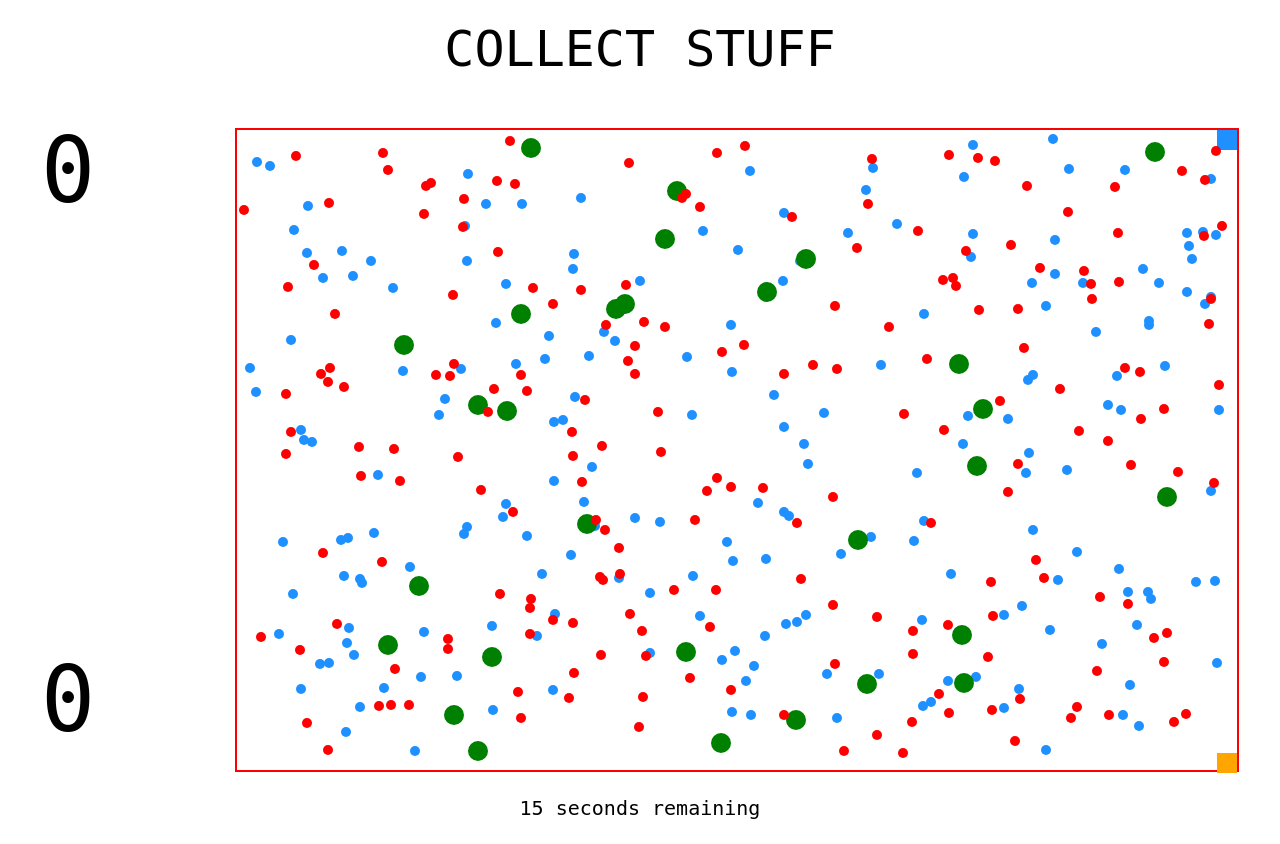
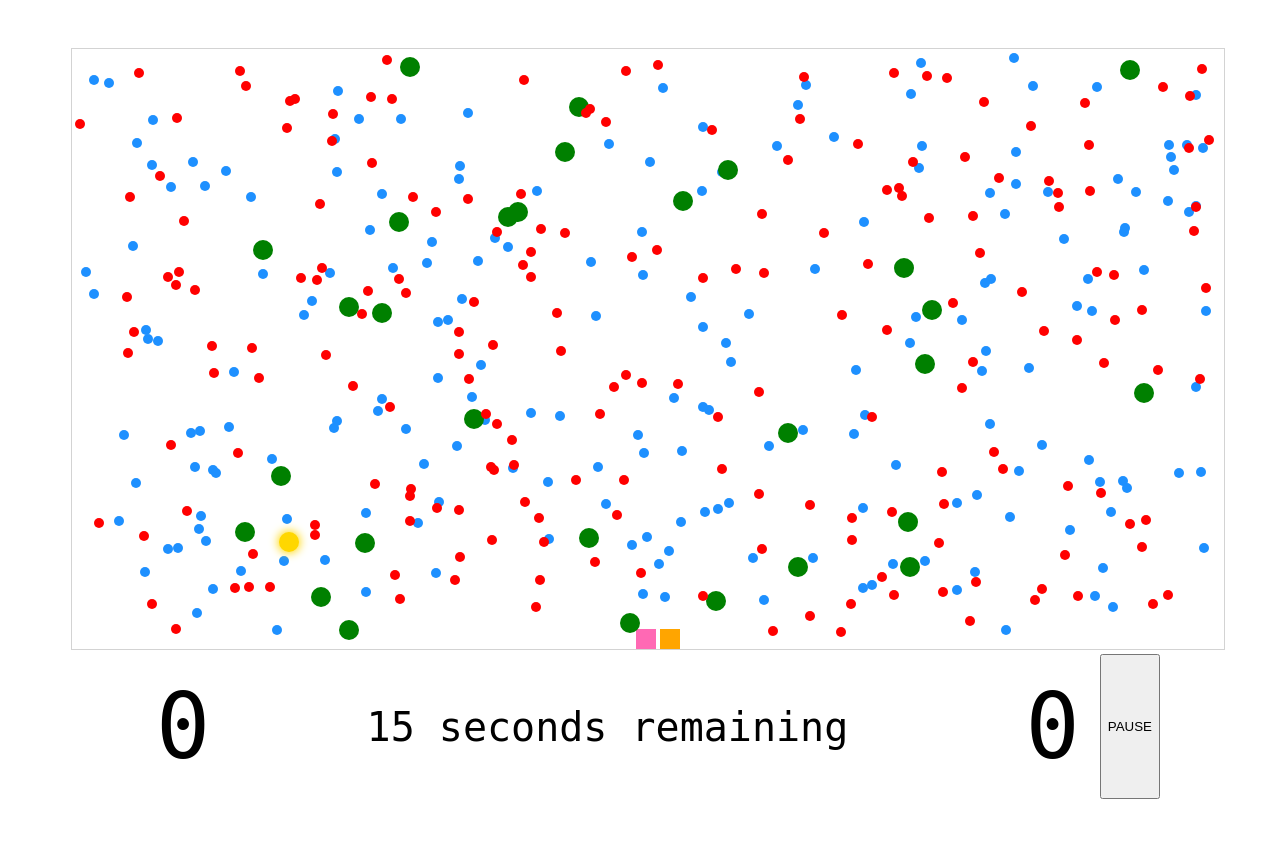
Before and after one commit to simonrramor/project-0, a PHP site: page /game.html in a window 1280 px wide. After the commit the page ends 799 px from the top, so only its background shows below. Run offline with PHP 8.4, Linux system fonts and the light colour scheme; some libraries are stand-ins or nearby versions.

Commit message:
added sound effects and mute button

```diff
--- a/game.html
+++ b/game.html
@@ -10,28 +10,43 @@
   crossorigin="anonymous"></script>
   <script src="public/js/app.js" charset="utf-8"></script>
   <link rel="stylesheet" href="public/css/main.css">
+  <link rel="stylesheet" href="animate.css">
 </head>
 <body>
+
   <body>
+
     <div class="gameScreen">
-      <div class="title">COLLECT STUFF</div>
+      <div id="gameBoard">
+        <div class="boxP1"></div>
+        <div class="boxP2"></div>
+      </div>
 
       <div class="Scoreboard">
         <div class="p1score">
           <div id="p1Counter">0</div>
         </div>
+        <div id="countDownTimer"></div>
         <div class="p2score">
           <div id="p2Counter">0</div>
         </div>
+
+
+        <button id="mute-button">PAUSE</button>
+
+        <audio src="sounds/pop.wav"> </audio>
+        <audio src="sounds/ding.wav"> </audio>
+        <audio src="sounds/error.wav"> </audio>
+        <audio src="sounds/gold.wav"> </audio>
+        <audio src="sounds/goldenters.wav"> </audio>
+
+
+
       </div>
 
-      <div id="gameBoard">
-        <div class="boxP1"></div>
-        <div class="boxP2"></div>
-      </div>
+    </div>
 
-      <div id="countDownTimer"></div>
-    </div>
+
     <div class="noshow" id="gameOverDiv">
       <div class="gameoverTitle">GAME OVER!</div>
       <div class="showWinner"></div>
--- a/src/scss/main.scss
+++ b/src/scss/main.scss
@@ -1,41 +1,51 @@
 body{
+  width: 100%;
   text-align: center;
+  background-color: F4FDFC;
+  position: fixed;
+  overflow-x:auto;
 }
+
+a{
+  font-size: 30px;
+  font-family: monospace;
+}
+
+.gameScreen{
+  margin: 40px auto;
+}
+
 #gameBoard {
   position:relative;
-  width:1000px;
-  height:80vh;
-  border:2px solid red;
+  width:90%;
+  height:600px;
+  border:1px solid lightgrey;
   display: inline-block;
   margin: 0 20px;
 }
 
-.title{
-  font-size: 50px;
-  font-family: monospace;
-  margin: 20px auto;
-  text-align: center;
+.Scoreboard  {
+  width: 80%;
+  display: flex;
+  margin: 0 auto;
+  overflow: hidden;
+}
+.p1score{
+  display: block;
+  overflow: hidden;
+}
+.p1score{
+  display: block;
+  overflow: hidden;
 }
 
-.Scoreboard  {
-  width: 190px;
-  display: inline-block;
-}
-
-.p1score{
-  display: block;
-  margin-bottom: 53vh;
-}
-
-.p1score{
-  display: block;
-}
 #p1Counter{
   display: table;
   font-size: 90px;
   margin: 20px;
   font-family: monospace;
 }
+
 #p2Counter{
   display: table;
   font-size: 90px;
@@ -45,21 +55,19 @@ body{
 
 .boxP1 {
   position:absolute;
-    top:0px; left:980px;
+  top:580px; left:49%;
   width:20px; height:20px;
-    background-color: dodgerblue;
+  background-color: hotpink;
   transition: all 0.2s ease;
 }
 
 .boxP2 {
   position:absolute;
-    top:77.9vh; left:980px;
+  top:580px; left:51%;
   width:20px; height:20px;
   background-color: orange;
   transition: all 0.2s ease;
 }
-
-
 
 .ball {
   position:absolute;
@@ -74,6 +82,7 @@ body{
   border-radius: 100px;
   background-color: green;
 }
+
 .badball {
   position:absolute;
   width:10px; height:10px;
@@ -81,10 +90,23 @@ body{
   background-color: red;
 }
 
+.goldenball {
+  animation-name: goldenball;
+  position:absolute;
+  width:20px; height:20px;
+  border-radius: 100px;
+  background-color: gold;
+  -webkit-box-shadow: 0px 2px 10px 1px gold;
+-moz-box-shadow: 0px 2px 10px 1px gold;
+box-shadow: 0px 0px 10px 1px gold;
+}
+
+
+
 #countDownTimer{
-  padding-top: 20px;
+  margin-top: 50px;
   height: 40px;
-  font-size: 20px;
+  font-size: 40px;
   font-family: monospace;
   width: 100%;
 
```
Also changed, not shown: index.html (+7 -0 lines), src/js/app.js (+144 -5 lines), animate.css (added), public/css/main.css, public/js/app.js, 6 other files. Lines whose indentation alone changed are shown as unchanged.
